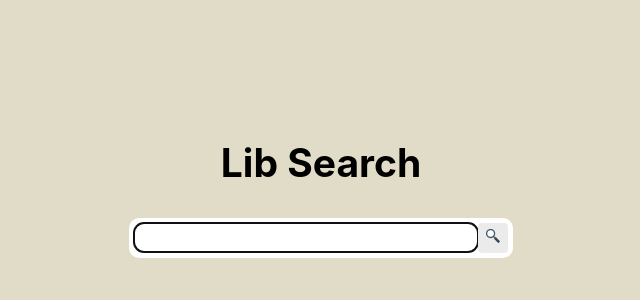
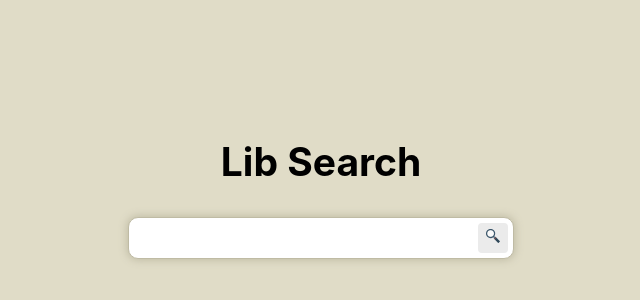
Before and after one commit to TanglingTreats/CSC3010-frontend, a React (Create React App) app: page / in a window 1280 px wide. Shown: the part 192-492 px from the top of the page, without its empty margins (319-959 px from the left). Built offline with nearby package versions, Linux system fonts and the light colour scheme.

Commit message:
Change input focus styles.

```diff
--- a/src/App.css
+++ b/src/App.css
@@ -1,3 +1,7 @@
+:root {
+    --background-theme: #E0DCC7;
+    --shadow-color: #BFBBA4;
+}
 .App {
   text-align: center;
 }
@@ -14,7 +18,7 @@
 }
 
 .App-header {
-  background-color: #E0DCC7;
+  background-color: var(--background-theme);
   min-height: 100vh;
   display: flex;
   flex-direction: column;
@@ -40,8 +44,30 @@ input[type="search"] {
     -webkit-appearance: none;
 }
 
+input[type="search"]:focus {
+    outline: none;
+}
+
 .input::-webkit-search-decoration {
   -webkit-appearance: none;
+}
+
+.search-bar {
+    display: flex;
+    align-items: center;
+    background-color: white;
+    padding: 5px;
+    border: 1px solid var(--shadow-color);
+    border-radius: 10px;
+}
+
+.search-bar:hover {
+    box-shadow: 0 0 8px 1px var(--shadow-color);
+}
+
+.search-bar:focus-within {
+    box-shadow: 0 0 8px 1px var(--shadow-color);
+    /*border: 1px solid blue;*/
 }
 
 button {
@@ -67,14 +93,6 @@ button {
     background-color: #C9C9C9;
 }
 
-.search-bar {
-    display: flex;
-    align-items: center;
-    background-color: white;
-    padding: 5px;
-    border-radius: 10px;
-}
-
 @keyframes App-logo-spin {
   from {
     transform: rotate(0deg);
--- a/src/App.tsx
+++ b/src/App.tsx
@@ -10,7 +10,7 @@ function App() {
         {/*<img src={logo} className="App-logo" alt="logo" />*/}
         <h2>Lib Search</h2>
         <div className="search-bar">
-          <input size={30} type="search" autoFocus></input>
+          <input size={30} type="search" tabIndex={0} autoFocus></input>
           <button className="search-button"><MagnifyingGlass/></button>
         </div>
         <p>
```
